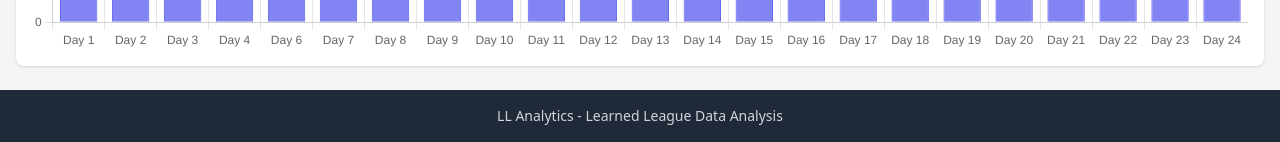
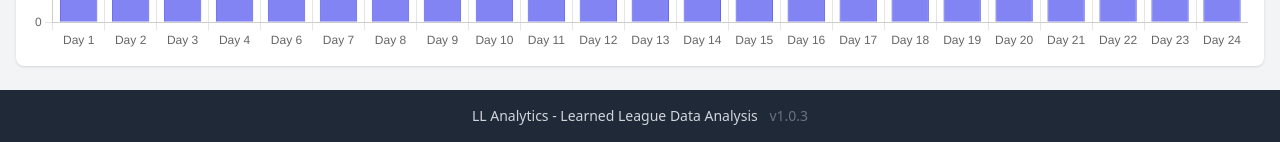
Before and after one commit to JanSchlupp/ll-analytics, a FastAPI app: a page that uses ll_analytics/static/templates/base.html in a window 1280 px wide. Shown: the part 1168-1310 px from the top of the page. Run offline with FastAPI, Linux system fonts and the light colour scheme; data comes from the database, SQL or seed files in the repository; some libraries are stand-ins or nearby versions.

Commit message:
Add version number and fix metric displays
- Add v1.0.3 version number in footer for deploy tracking
- Fix Late Spike metric display to match actual data structure
- Add proper Luck metric display with link to full analysis page

Co-Authored-By: Claude Opus 4.5 <noreply@anthropic.com>

```diff
--- a/ll_analytics/static/templates/base.html
+++ b/ll_analytics/static/templates/base.html
@@ -47,6 +47,7 @@
     <footer class="bg-gray-800 text-gray-300 py-4 mt-auto">
         <div class="max-w-7xl mx-auto px-4 text-center text-sm">
             LL Analytics - Learned League Data Analysis
+            <span class="text-gray-500 ml-2">v1.0.3</span>
         </div>
     </footer>
 
--- a/ll_analytics/static/templates/player.html
+++ b/ll_analytics/static/templates/player.html
@@ -246,27 +246,31 @@
                 </div>
 
                 <!-- Late Spike Metric Details -->
-                {% elif metric_id == 'late_spike' and metric.result.data.get('early_pct') is not none %}
+                {% elif metric_id == 'late_spike' and metric.result.data.get('early') is not none %}
                 <div class="space-y-4">
                     <div class="grid grid-cols-4 gap-4 text-center">
                         <div>
-                            <div class="text-2xl font-bold text-gray-900">{{ "%.1f"|format(metric.result.data.get('early_pct', 0) * 100) }}%</div>
-                            <div class="text-sm text-gray-500">Early (Days 1-10)</div>
+                            <div class="text-2xl font-bold text-gray-900">{{ "%.3f"|format(metric.result.data.get('early', {}).get('avg_surprise', 0)) }}</div>
+                            <div class="text-sm text-gray-500">Early Avg (Days 1-10)</div>
                         </div>
                         <div>
-                            <div class="text-2xl font-bold text-gray-900">{{ "%.1f"|format(metric.result.data.get('late_pct', 0) * 100) }}%</div>
-                            <div class="text-sm text-gray-500">Late (Days 20-25)</div>
+                            <div class="text-2xl font-bold text-gray-900">{{ "%.3f"|format(metric.result.data.get('late', {}).get('avg_surprise', 0)) }}</div>
+                            <div class="text-sm text-gray-500">Late Avg (Days 20-25)</div>
                         </div>
                         <div>
-                            <div class="text-2xl font-bold {% if metric.result.data.get('change', 0) > 0 %}text-green-600{% elif metric.result.data.get('change', 0) < 0 %}text-red-600{% endif %}">
-                                {{ "%+.1f"|format(metric.result.data.get('change', 0) * 100) }}%
+                            <div class="text-2xl font-bold {% if metric.result.data.get('delta', 0) > 0 %}text-green-600{% elif metric.result.data.get('delta', 0) < 0 %}text-red-600{% endif %}">
+                                {{ "%+.3f"|format(metric.result.data.get('delta', 0)) }}
                             </div>
-                            <div class="text-sm text-gray-500">Change</div>
+                            <div class="text-sm text-gray-500">Delta</div>
                         </div>
                         <div>
+                            {% if metric.result.data.get('z_score') is not none %}
                             <div class="text-2xl font-bold {% if metric.result.data.get('z_score', 0) > 1.5 %}text-orange-600{% elif metric.result.data.get('z_score', 0) < -1.5 %}text-blue-600{% endif %}">
                                 {{ "%.2f"|format(metric.result.data.get('z_score', 0)) }}
                             </div>
+                            {% else %}
+                            <div class="text-2xl font-bold text-gray-400">N/A</div>
+                            {% endif %}
                             <div class="text-sm text-gray-500">Z-Score</div>
                         </div>
                     </div>
@@ -274,16 +278,59 @@
                     <div class="mt-4">
                         <h4 class="font-medium text-gray-900 mb-2">What This Means</h4>
                         <p class="text-sm text-gray-600">
-                            This metric compares your correct answer percentage in the early part of the season (days 1-10)
-                            versus the late part (days 20-25).
+                            This metric compares your average surprise (performance vs expectation) in the early season
+                            (days 1-10) versus the late season (days 20-25).
                         </p>
                         <ul class="text-sm text-gray-600 list-disc ml-5 mt-2 space-y-1">
-                            <li><strong>Z-Score > 1.5:</strong> Unusually large late-season improvement</li>
-                            <li><strong>Z-Score between -1.5 and 1.5:</strong> Normal variation</li>
-                            <li><strong>Z-Score < -1.5:</strong> Unusually large late-season decline</li>
+                            <li><strong>Positive delta:</strong> You performed better than expected late in the season</li>
+                            <li><strong>Z-Score > 1.96:</strong> Statistically significant improvement</li>
+                            <li><strong>Z-Score < -1.96:</strong> Statistically significant decline</li>
                         </ul>
+                        <p class="text-sm text-gray-500 mt-2">
+                            Based on {{ metric.result.data.get('early', {}).get('questions', 0) }} early questions and
+                            {{ metric.result.data.get('late', {}).get('questions', 0) }} late questions.
+                        </p>
                     </div>
                 </div>
+                <!-- Luck Metric -->
+                {% elif metric_id == 'luck' and metric.result.data.get('total_luck') is not none %}
+                <div class="space-y-4">
+                    <div class="grid grid-cols-3 gap-4 text-center">
+                        <div>
+                            <div class="text-2xl font-bold {% if metric.result.data.get('total_luck', 0) > 0 %}text-green-600{% else %}text-red-600{% endif %}">
+                                {{ "%+.1f"|format(metric.result.data.get('total_luck', 0)) }}
+                            </div>
+                            <div class="text-sm text-gray-500">Total Luck</div>
+                        </div>
+                        <div>
+                            <div class="text-2xl font-bold {% if metric.result.data.get('total_weighted_luck', 0) > 0 %}text-green-600{% else %}text-red-600{% endif %}">
+                                {{ "%+.1f"|format(metric.result.data.get('total_weighted_luck', 0)) }}
+                            </div>
+                            <div class="text-sm text-gray-500">Weighted Luck</div>
+                        </div>
+                        <div>
+                            <div class="text-2xl font-bold text-gray-900">{{ metric.result.data.get('matches_played', 0) }}</div>
+                            <div class="text-sm text-gray-500">Matches</div>
+                        </div>
+                    </div>
+                    <p class="text-sm text-gray-600">
+                        {% if metric.result.data.get('total_luck', 0) < -10 %}
+                        Opponents have consistently overperformed against you - that's unlucky!
+                        {% elif metric.result.data.get('total_luck', 0) > 10 %}
+                        Opponents have consistently underperformed against you - that's lucky!
+                        {% else %}
+                        Opponent performance has been roughly average against you.
+                        {% endif %}
+                    </p>
+                    <a href="/luck/{{ player.ll_username }}?season={{ season.season_number }}"
+                       class="inline-flex items-center px-4 py-2 bg-indigo-600 text-white text-sm font-medium rounded-md hover:bg-indigo-700">
+                        View Full Luck Analysis
+                        <svg class="ml-2 w-4 h-4" fill="none" stroke="currentColor" viewBox="0 0 24 24">
+                            <path stroke-linecap="round" stroke-linejoin="round" stroke-width="2" d="M14 5l7 7m0 0l-7 7m7-7H3"></path>
+                        </svg>
+                    </a>
+                </div>
+
                 {% else %}
                 <!-- Generic metric data display -->
                 <pre class="text-xs bg-gray-100 p-2 rounded overflow-x-auto">{{ metric.result.data | tojson(indent=2) }}</pre>
```
